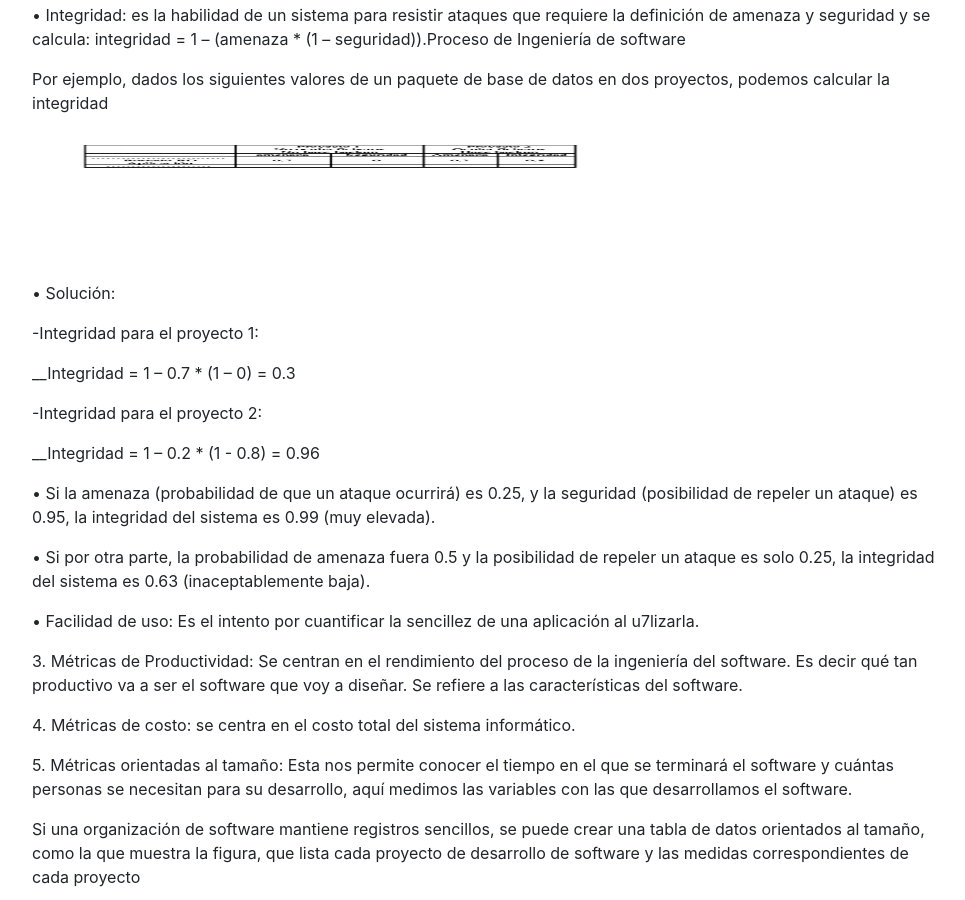
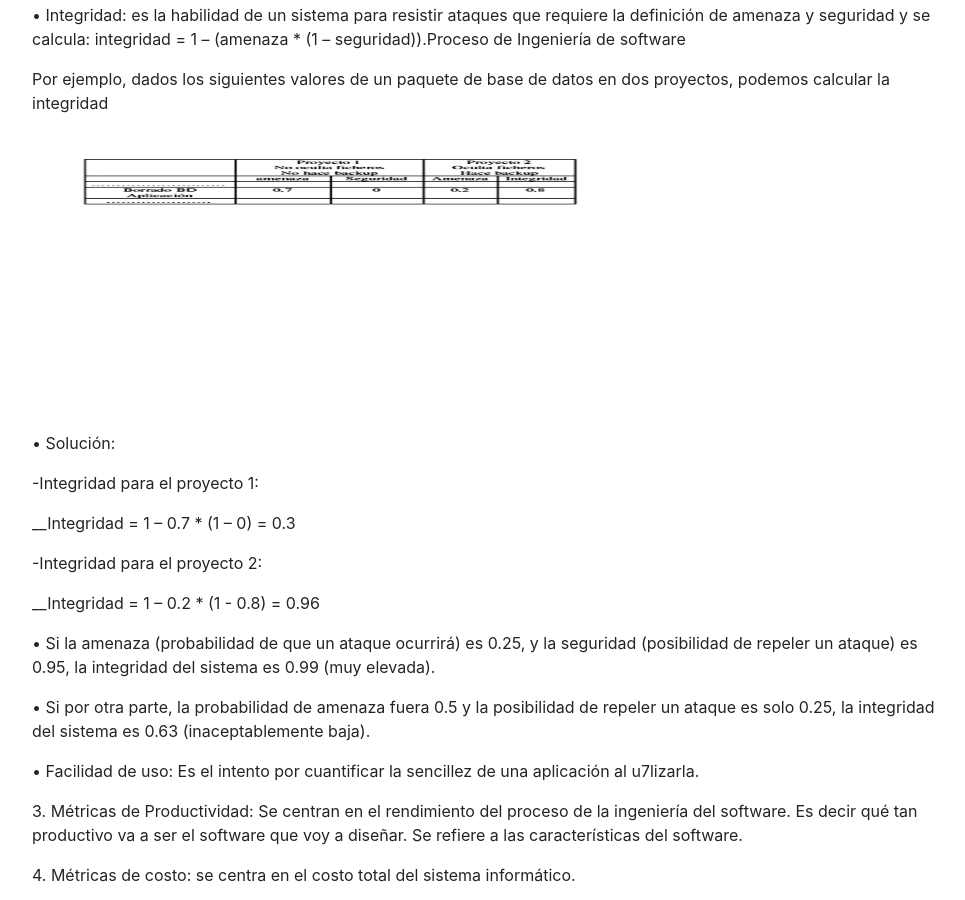
Before and after one commit to Christian20b/Christian20b.github.io, a website with bundled scripts: page index.html in a window 1280 px wide. Shown: the part 6212-7112 px from the top of the page, without its empty margins (288-1253 px from the left). Built offline with nearby package versions, Linux system fonts and the light colour scheme; files whose address does not match are found by name; a web font is replaced by a local one.

Commit message:
Update index.html

```diff
--- a/index.html
+++ b/index.html
@@ -217,7 +217,7 @@
               <p>•  Facilidad de Mantenimiento: es la sencillez con que un programa puede corregirse si se encuentra un error, al adaptarse si su entorno cambio o mejorar si el cliente cambia los requisitos y se mide en forma indirecta en TMC (Tiempo Medio de Cambio).</p>
               <p>•  Integridad: es la habilidad de un sistema para resistir ataques que requiere la definición de amenaza y seguridad y se calcula: integridad = 1 – (amenaza * (1 – seguridad)).Proceso de Ingeniería de software</p>
               <p>Por ejemplo, dados los siguientes valores de un paquete de base de datos en dos proyectos, podemos calcular la integridad</p>
-              <img src="img/Métricas.jpg" width="600" height="150">
+              <img src="img/Métricas.jpg" width="600" height="300">
               <p>•  Solución:</p>
               <p>-Integridad para el proyecto 1:</p>
               <p>__Integridad = 1 – 0.7 * (1 – 0) = 0.3</p>
```
